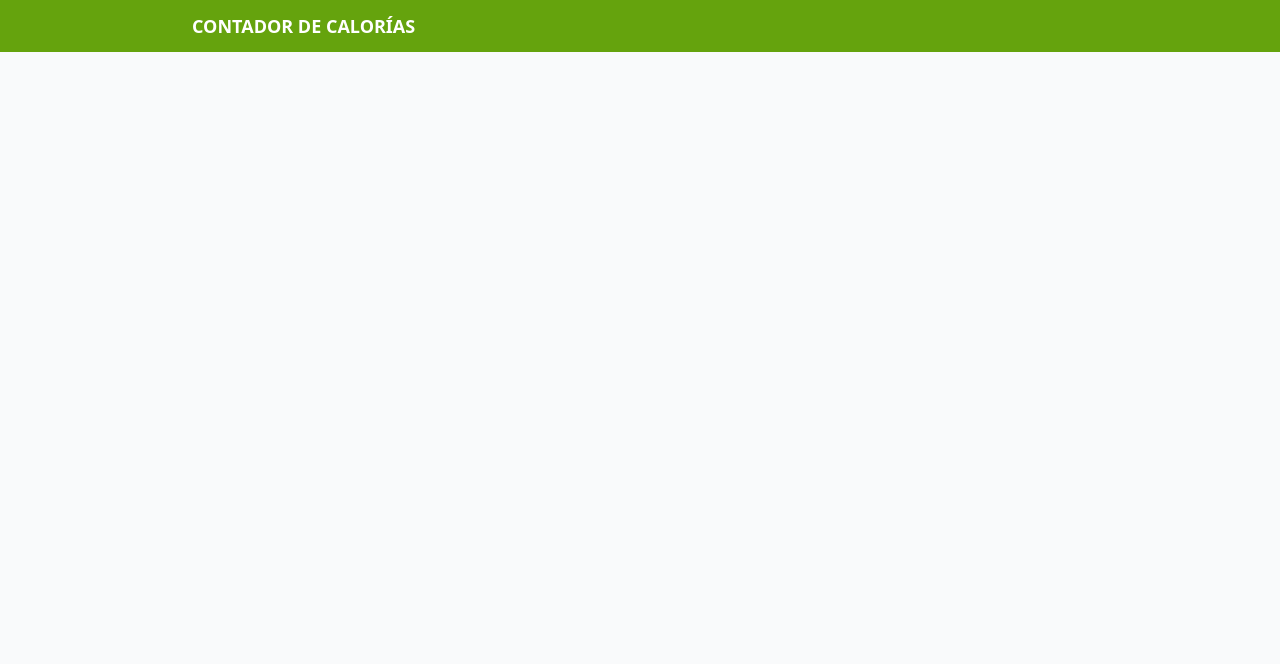
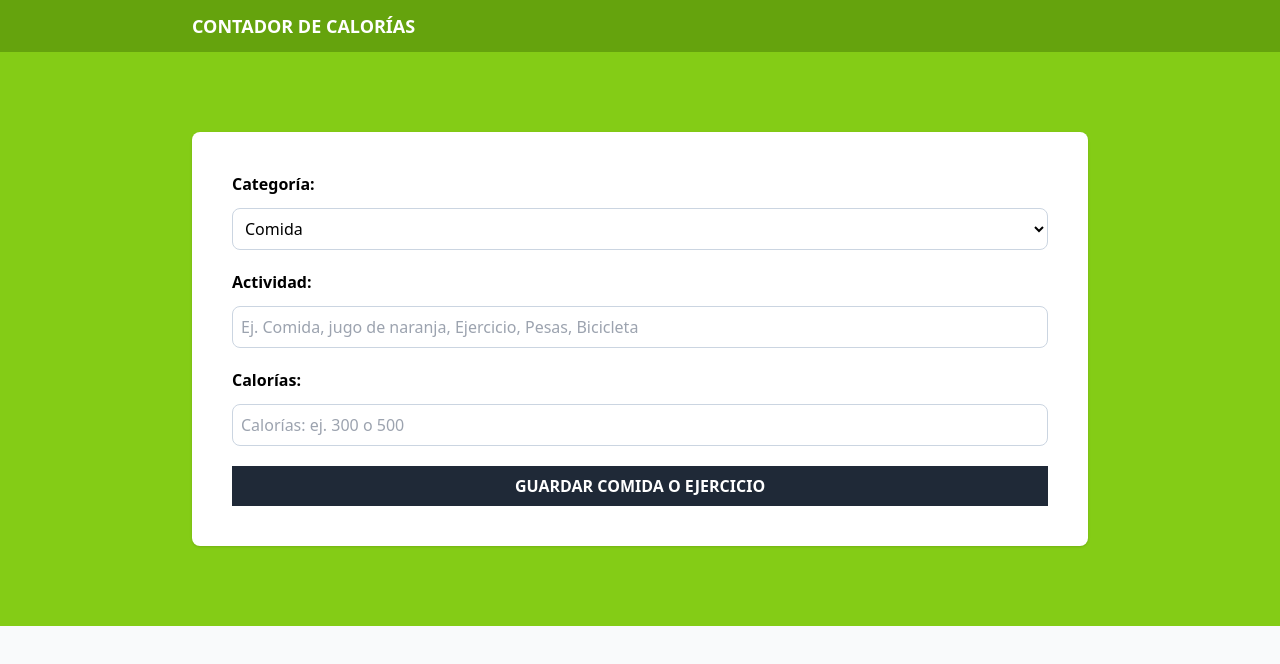
Before and after one commit to luchosr/calories-counter, a React (Vite) app: page / in a window 1280 px wide. Shown: the top 664 px of the page. Built offline with nearby package versions, Linux system fonts and the light colour scheme.

Commit message:
feat: implements form component

```diff
--- a/src/App.tsx
+++ b/src/App.tsx
@@ -1,3 +1,5 @@
+import Form from './components/Form';
+
 function App() {
   return (
     <>
@@ -8,6 +10,11 @@ function App() {
           </h1>
         </div>
       </header>
+      <section className="bg-lime-500 py-20 px-5">
+        <div className="max-w-4xl mx-auto">
+          <Form />
+        </div>
+      </section>
     </>
   );
 }
```
